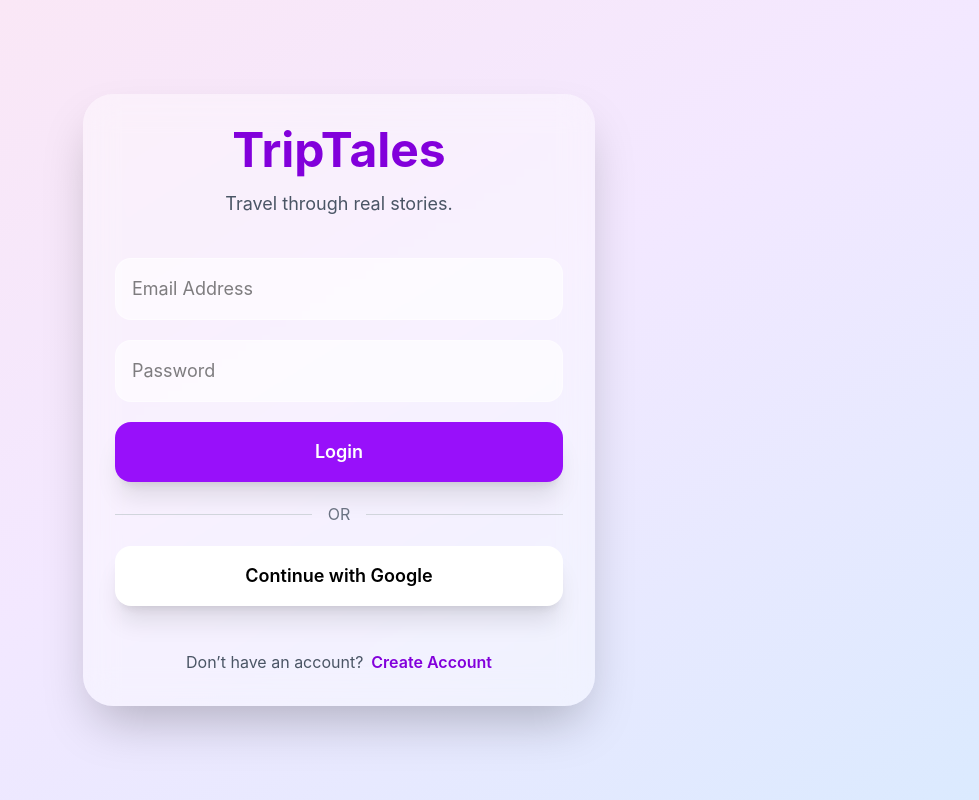
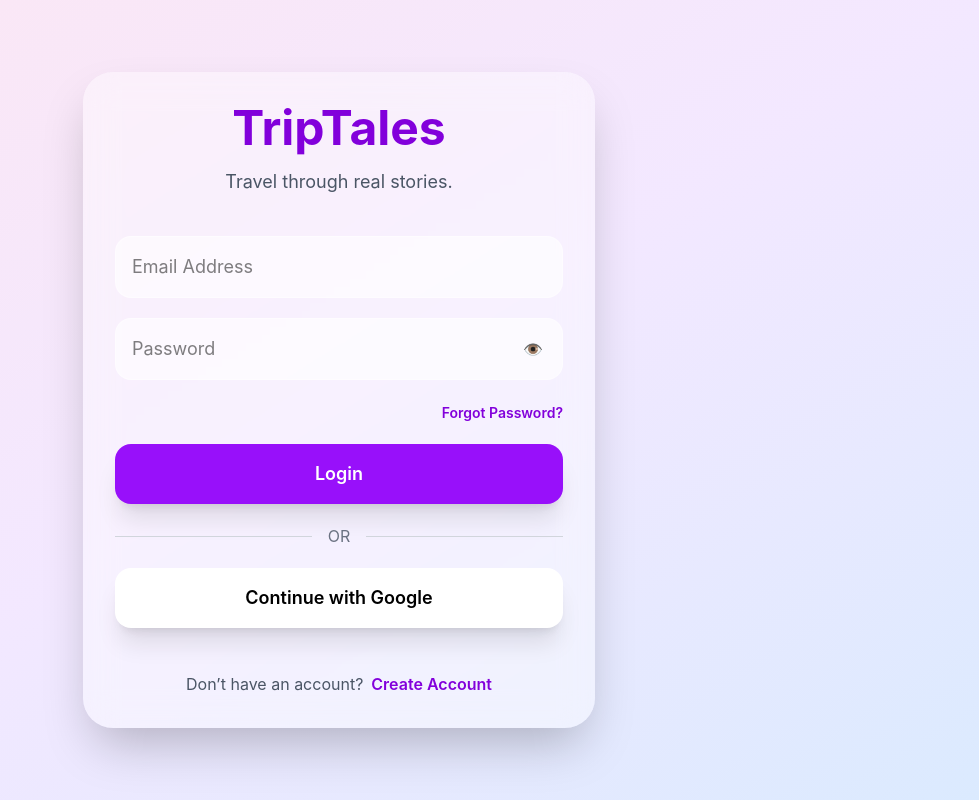
Before and after one commit to ananyakumari1293/TripTales, a React (Vite) app in the folder client/: page / in a window 1280 px wide. Shown: the whole page, without its empty margins (301-1280 px from the left). Built offline with nearby package versions, Linux system fonts and the light colour scheme; no server answers.

Commit message:
upgraded authentication ui

```diff
--- a/client/src/pages/Login.jsx
+++ b/client/src/pages/Login.jsx
@@ -6,6 +6,7 @@ import {
   signInWithPopup,
   signInWithEmailAndPassword,
   createUserWithEmailAndPassword,
+  sendPasswordResetEmail,
 } from "firebase/auth";
 
 import {
@@ -21,11 +22,20 @@ function Login() {
 
   const [password, setPassword] = useState("");
 
-  const [isSignup, setIsSignup] = useState(false);
+  const [isSignup, setIsSignup] =
+    useState(false);
+
+  const [showPassword, setShowPassword] =
+    useState(false);
+
+  const [loading, setLoading] =
+    useState(false);
 
   const handleGoogleLogin = async () => {
 
     try {
+
+      setLoading(true);
 
       await signInWithPopup(
         auth,
@@ -38,13 +48,29 @@ function Login() {
 
       console.log(error);
 
+      alert(error.message);
+
+    } finally {
+
+      setLoading(false);
+
     }
 
   };
 
   const handleAuth = async () => {
 
+    if (!email || !password) {
+
+      alert("Please fill all fields");
+
+      return;
+
+    }
+
     try {
+
+      setLoading(true);
 
       if (isSignup) {
 
@@ -54,12 +80,20 @@ function Login() {
           password
         );
 
+        alert(
+          "Account Created Successfully 🎉"
+        );
+
       } else {
 
         await signInWithEmailAndPassword(
           auth,
           email,
           password
+        );
+
+        alert(
+          "Login Successful 🚀"
         );
 
       }
@@ -72,9 +106,47 @@ function Login() {
 
       alert(error.message);
 
+    } finally {
+
+      setLoading(false);
+
     }
 
   };
+
+  const handleForgotPassword =
+    async () => {
+
+      if (!email) {
+
+        alert(
+          "Enter your email first"
+        );
+
+        return;
+
+      }
+
+      try {
+
+        await sendPasswordResetEmail(
+          auth,
+          email
+        );
+
+        alert(
+          "Password reset email sent 📩"
+        );
+
+      } catch (error) {
+
+        console.log(error);
+
+        alert(error.message);
+
+      }
+
+    };
 
   return (
 
@@ -86,11 +158,15 @@ function Login() {
         <div className="text-center">
 
           <h1 className="text-5xl font-bold text-purple-700">
+
             TripTales
+
           </h1>
 
           <p className="text-gray-600 mt-4 text-lg">
+
             Travel through real stories.
+
           </p>
 
         </div>
@@ -103,26 +179,79 @@ function Login() {
             type="email"
             placeholder="Email Address"
             value={email}
-            onChange={(e) => setEmail(e.target.value)}
+            onChange={(e) =>
+              setEmail(e.target.value)
+            }
             className="w-full p-4 rounded-2xl bg-white/60 border border-white/40 outline-none text-lg"
           />
 
           {/* Password */}
-          <input
-            type="password"
-            placeholder="Password"
-            value={password}
-            onChange={(e) => setPassword(e.target.value)}
-            className="w-full p-4 rounded-2xl bg-white/60 border border-white/40 outline-none text-lg"
-          />
+          <div className="relative">
+
+            <input
+              type={
+                showPassword
+                  ? "text"
+                  : "password"
+              }
+              placeholder="Password"
+              value={password}
+              onChange={(e) =>
+                setPassword(e.target.value)
+              }
+              className="w-full p-4 rounded-2xl bg-white/60 border border-white/40 outline-none text-lg"
+            />
+
+            <button
+              type="button"
+              onClick={() =>
+                setShowPassword(
+                  !showPassword
+                )
+              }
+              className="absolute right-5 top-1/2 -translate-y-1/2 text-gray-600"
+            >
+
+              {showPassword
+                ? "🙈"
+                : "👁️"}
+
+            </button>
+
+          </div>
+
+          {/* Forgot Password */}
+          {!isSignup && (
+
+            <div className="text-right">
+
+              <button
+                onClick={
+                  handleForgotPassword
+                }
+                className="text-purple-700 text-sm font-semibold hover:underline"
+              >
+
+                Forgot Password?
+
+              </button>
+
+            </div>
+
+          )}
 
           {/* Login / Signup Button */}
           <button
             onClick={handleAuth}
+            disabled={loading}
             className="w-full bg-purple-600 hover:bg-purple-700 transition-all duration-300 text-white py-4 rounded-2xl text-lg font-semibold shadow-xl"
           >
 
-            {isSignup ? "Create Account" : "Login"}
+            {loading
+              ? "Please Wait..."
+              : isSignup
+              ? "Create Account"
+              : "Login"}
 
           </button>
 
@@ -142,6 +271,7 @@ function Login() {
           {/* Google Login */}
           <button
             onClick={handleGoogleLogin}
+            disabled={loading}
             className="w-full bg-white text-black py-4 rounded-2xl text-lg font-semibold shadow-xl hover:scale-105 transition-all duration-300"
           >
 
@@ -178,6 +308,7 @@ function Login() {
     </div>
 
   );
+
 }
 
 export default Login;
```
